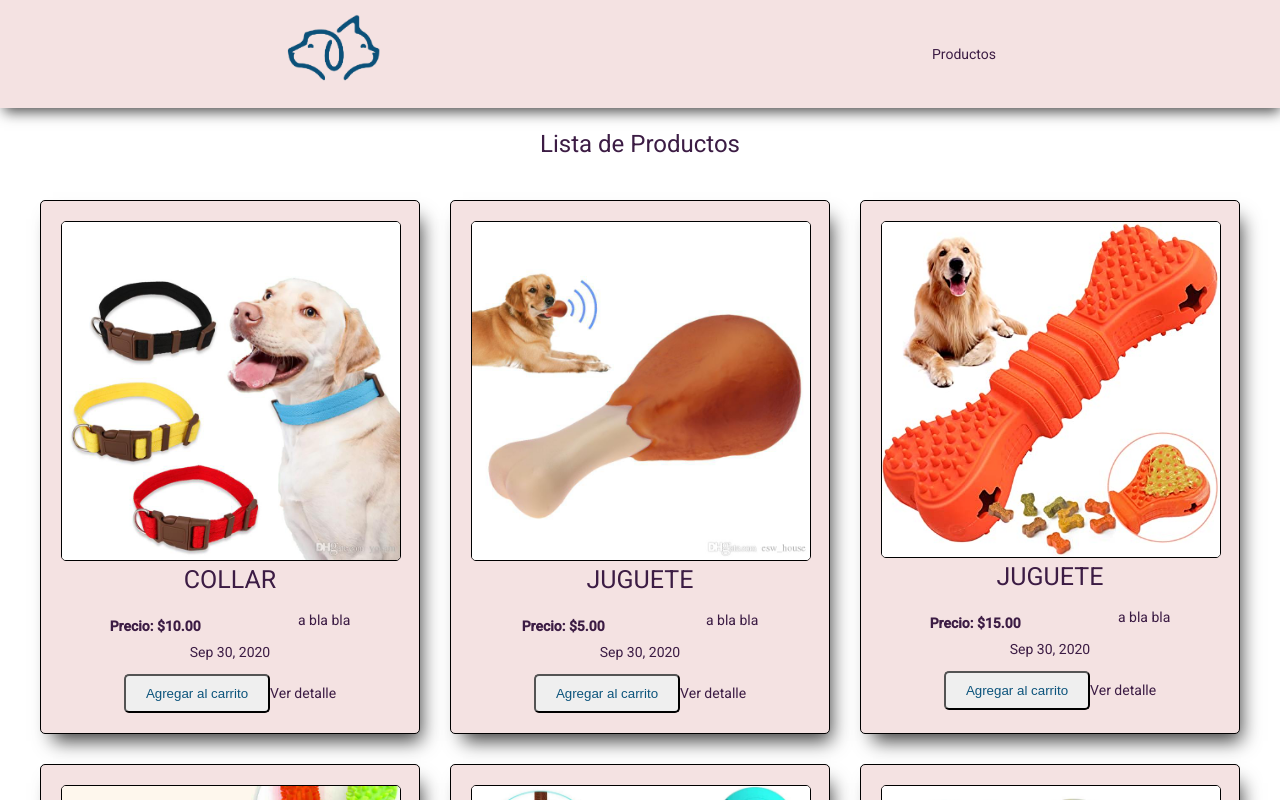
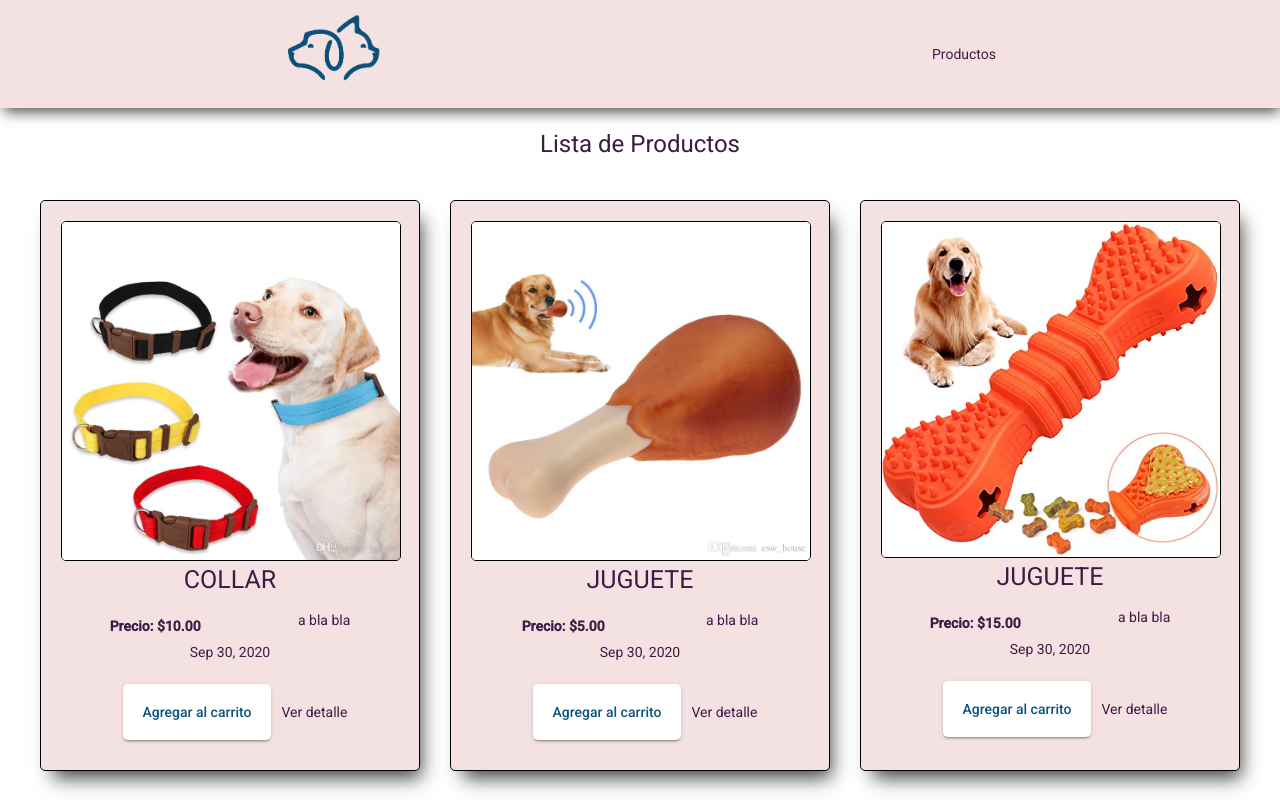
Before and after one commit to oriananohemi/pet-shop, an Angular app: page /products in a window 1280 px wide. Shown: the top 800 px of the page. Built offline with nearby package versions, Linux system fonts and the light colour scheme.

Commit message:
estilos con material para el product

```diff
--- a/src/app/products/components/product/product.component.html
+++ b/src/app/products/components/product/product.component.html
@@ -5,5 +5,5 @@
   <p>{{ product.description | slice:2 }}</p>
 </div>
 <p>{{ today | date }}</p>
-<button (click)="addCart()">Agregar al carrito</button>
+<button (click)="addCart()" mat-raised-button class="margin">Agregar al carrito</button>
 <a [routerLink]="['/products', product.id]">Ver detalle</a>
--- a/src/app/products/components/product/product.component.scss
+++ b/src/app/products/components/product/product.component.scss
@@ -21,3 +21,7 @@ img {
   border-radius: 5px;
   max-width: 100%;
 }
+
+.margin {
+  margin: 10px;
+}
--- a/src/app/products/products.module.ts
+++ b/src/app/products/products.module.ts
@@ -7,7 +7,7 @@ import { ProductsRoutingModule } from './products-routing.module';
 import { ProductsComponent } from './components/products/products.component';
 import { ProductDetailComponent } from './components/product-detail/product-detail.component';
 import { ProductComponent } from './components/product/product.component';
-
+import { MaterialModule } from '../material/material.module';
 
 @NgModule({
   declarations: [
@@ -20,6 +20,7 @@ import { ProductComponent } from './components/product/product.component';
     SharedModule,
     ProductsRoutingModule,
     SharedModule,
+    MaterialModule
   ]
 })
 export class ProductsModule { }
--- a/src/app/shared/shared.module.ts
+++ b/src/app/shared/shared.module.ts
@@ -5,6 +5,8 @@ import { ReactiveFormsModule } from '@angular/forms';
 
 import { HeaderComponent } from './components/header/header.component';
 import { FooterComponent } from './components/footer/footer.component';
+
+import { MaterialModule } from './../material/material.module'
 
 @NgModule({
   declarations: [
@@ -18,7 +20,8 @@ import { FooterComponent } from './components/footer/footer.component';
   imports: [
     CommonModule,
     RouterModule,
-    ReactiveFormsModule
+    ReactiveFormsModule,
+    MaterialModule
   ]
 })
 export class SharedModule { }
```
Also changed, not shown: src/app/material/material.module.ts (+9 -1 lines), src/app/shared/components/header/header.component.html (+12 -0 lines).
